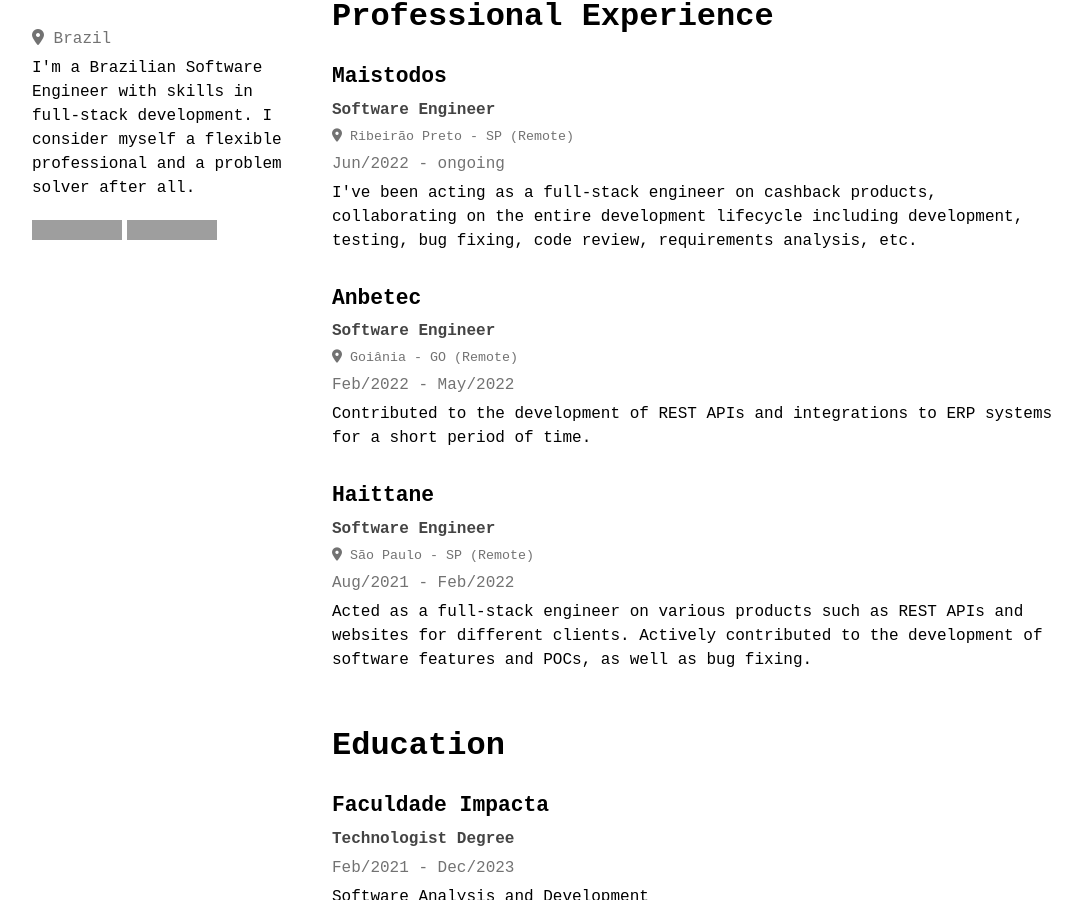
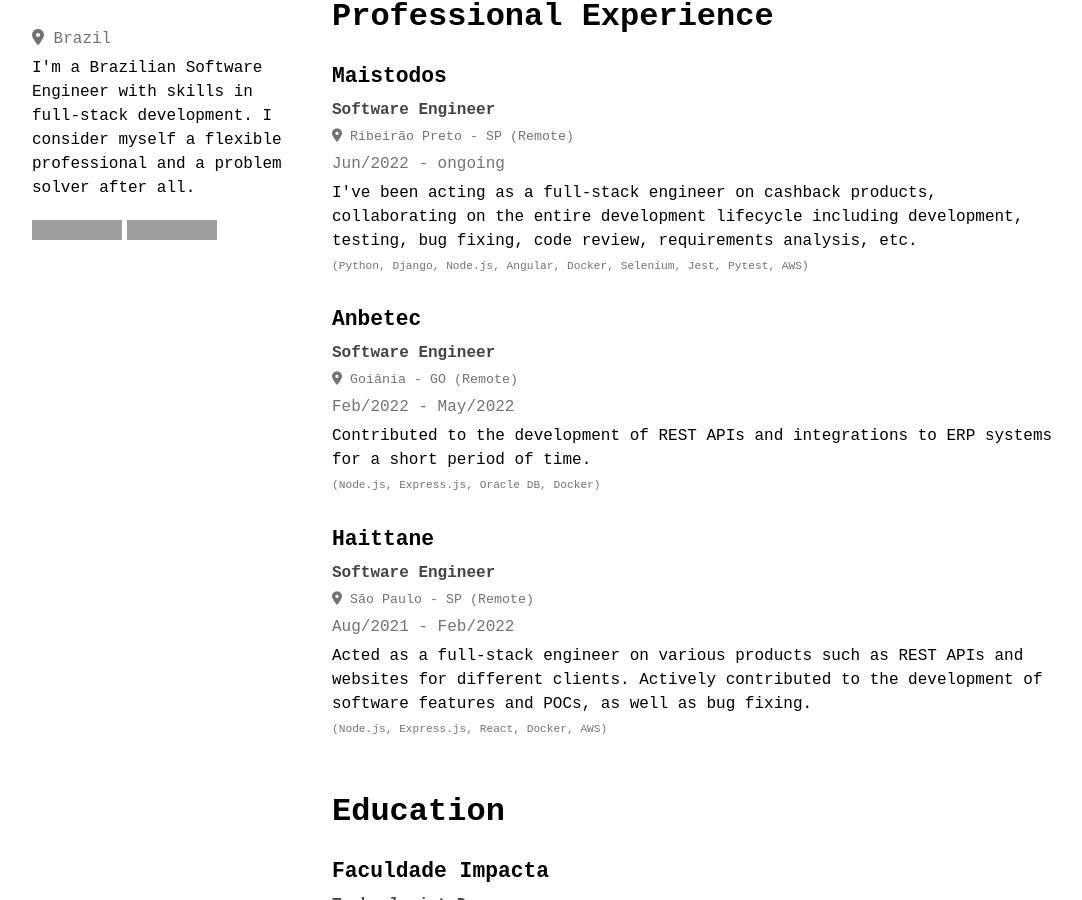
Before and after one commit to mateusasferreira/mateusasferreira.github.io, a Jekyll site: the page built from pages/en.md, in a window 1280 px wide and 900 px high, scrolled down 471 px. Shown: the whole window, without its empty margins (96-1178 px from the left). Built offline with Jekyll 4.4.1, drawn with Linux system fonts in a browser that asks for light colours; nearby versions of some CDN libraries; grey boxes are pictures that could not be loaded.

Commit message:
feat: jobs technologies section

```diff
--- a/_layouts/cv.html
+++ b/_layouts/cv.html
@@ -47,8 +47,11 @@
                 <h4 class="secondary" >{{item.position}}</h4>
                 <small style="display: block; margin: 5px 0;" class="blur secondary"><i class="fa-solid fa-location-dot"></i> {{item.location}}</small>
                 <p class="secondary blur"> {{item.period}} </p>
-
                 <p> {{item.description}} </p>
+                <p class="blur secondary" style="font-size: 0.7em">
+                  ({% for item in item.technologies %}{{item}}{% unless forloop.last %}, {% endunless -%}
+                  {% endfor %})
+                </p>
               </div>
             {% endfor %}
           </div>
--- a/pages/en.md
+++ b/pages/en.md
@@ -48,18 +48,39 @@
       period: Jun/2022 - ongoing
       description: >
         I've been acting as a full-stack engineer on cashback products, collaborating on the entire development lifecycle including development, testing, bug fixing, code review, requirements analysis, etc.
+      technologies:
+        - Python
+        - Django
+        - Node.js
+        - Angular
+        - Docker
+        - Selenium
+        - Jest
+        - Pytest
+        - AWS
     - name: Anbetec
       location: Goiânia - GO (Remote)
       position: Software Engineer
       period: Feb/2022 - May/2022
       description: >
         Contributed to the development of REST APIs and integrations to ERP systems for a short period of time.
+      technologies:
+        - Node.js
+        - Express.js
+        - Oracle DB
+        - Docker
     - name: Haittane
       location: São Paulo - SP (Remote)
       position: Software Engineer
       period: Aug/2021 - Feb/2022
       description: >
         Acted as a full-stack engineer on various products such as REST APIs and websites for different clients. Actively contributed to the development of software features and POCs, as well as bug fixing.
+      technologies:
+        - Node.js
+        - Express.js
+        - React
+        - Docker
+        - AWS
 education:
   title: Education
   entries:
```
Also changed, not shown: pages/es.md (+21 -0 lines), pages/pt.md (+21 -0 lines).
